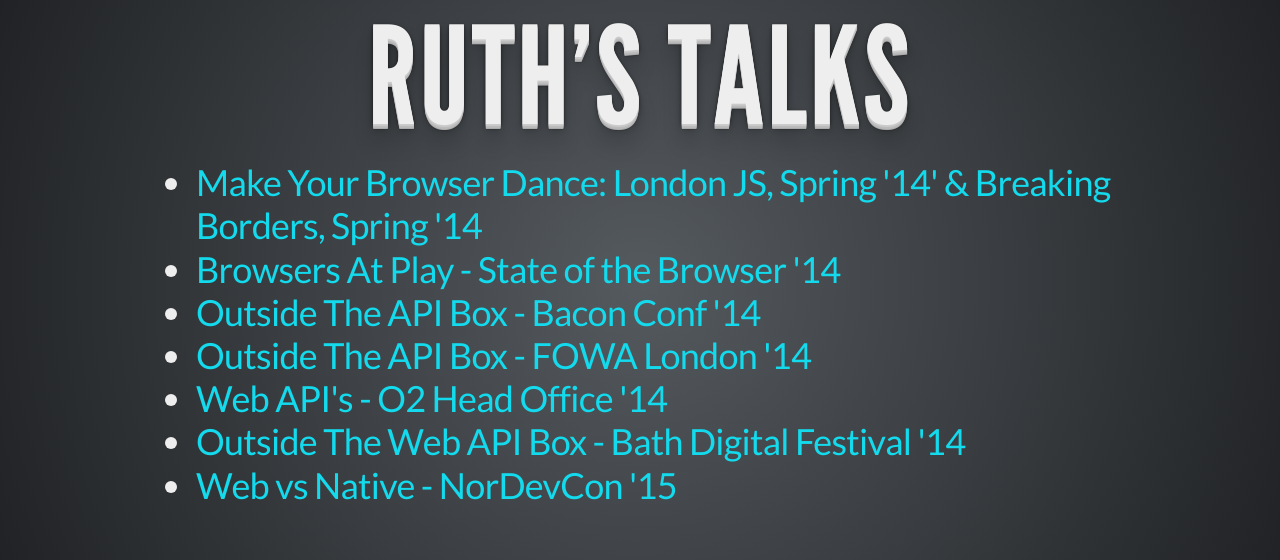
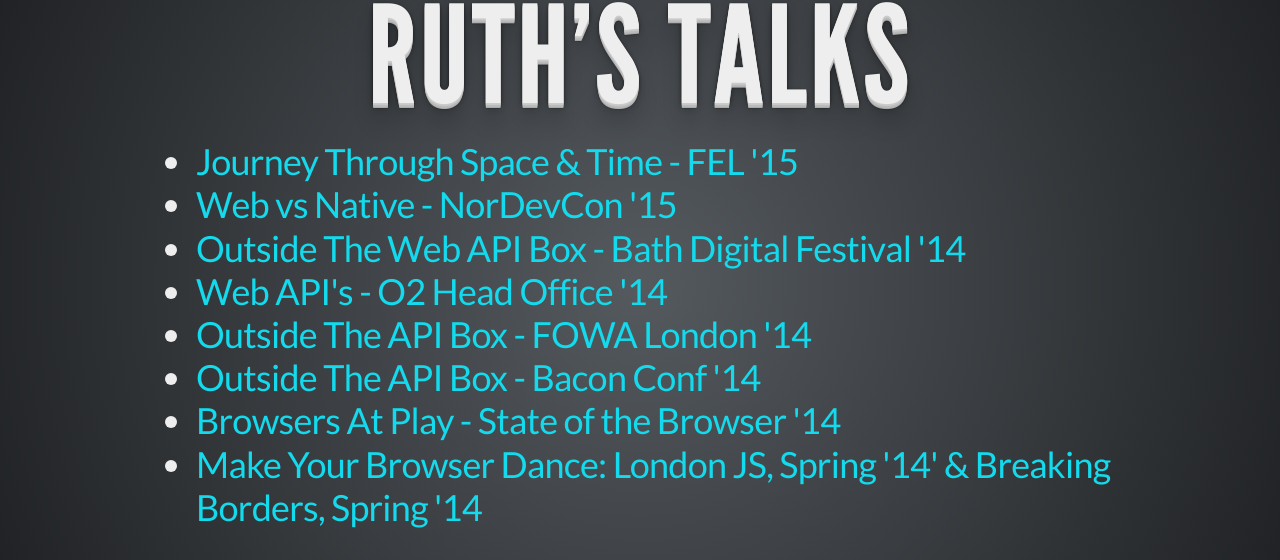
Before and after one commit to Rumyra/My-Talks, a website: page index.html in a window 1280 px wide. Shown: the part 117-677 px from the top of the page. Drawn offline with Linux system fonts and the light colour scheme.

Commit message:
changing index

```diff
--- a/index.html
+++ b/index.html
@@ -45,19 +45,21 @@
 				<section>
 					<h1>Ruth's Talks</h1>
 					<ul>
-						<li><a href="make-your-browser-dance">Make Your Browser Dance: London JS, Spring '14' & Breaking Borders, Spring '14</li>
+						<li><a href="web-vs-native-nordevcon">Journey Through Space & Time - FEL '15</li>
+
+						<li><a href="web-vs-native-nordevcon">Web vs Native - NorDevCon '15</li>
+
+						<li><a href="outside-api-box-bath">Outside The Web API Box - Bath Digital Festival '14</li>
+
+						<li><a href="web-apis-work">Web API's - O2 Head Office '14</li>
+
+						<li><a href="outside-api-box-fowa">Outside The API Box - FOWA London '14</li>
+
+						<li><a href="outside-api-box">Outside The API Box - Bacon Conf '14</li>
 
 						<li><a href="browsers-at-play">Browsers At Play - State of the Browser '14</li>
 
-						<li><a href="outside-api-box">Outside The API Box - Bacon Conf '14</li>
-
-						<li><a href="outside-api-box-fowa">Outside The API Box - FOWA London '14</li>
-
-						<li><a href="web-apis-work">Web API's - O2 Head Office '14</li>
-
-						<li><a href="outside-api-box-bath">Outside The Web API Box - Bath Digital Festival '14</li>
-
-						<li><a href="web-vs-native-nordevcon">Web vs Native - NorDevCon '15</li>
+						<li><a href="make-your-browser-dance">Make Your Browser Dance: London JS, Spring '14' & Breaking Borders, Spring '14</li>
 
 					</ul>
 				</section>
```
